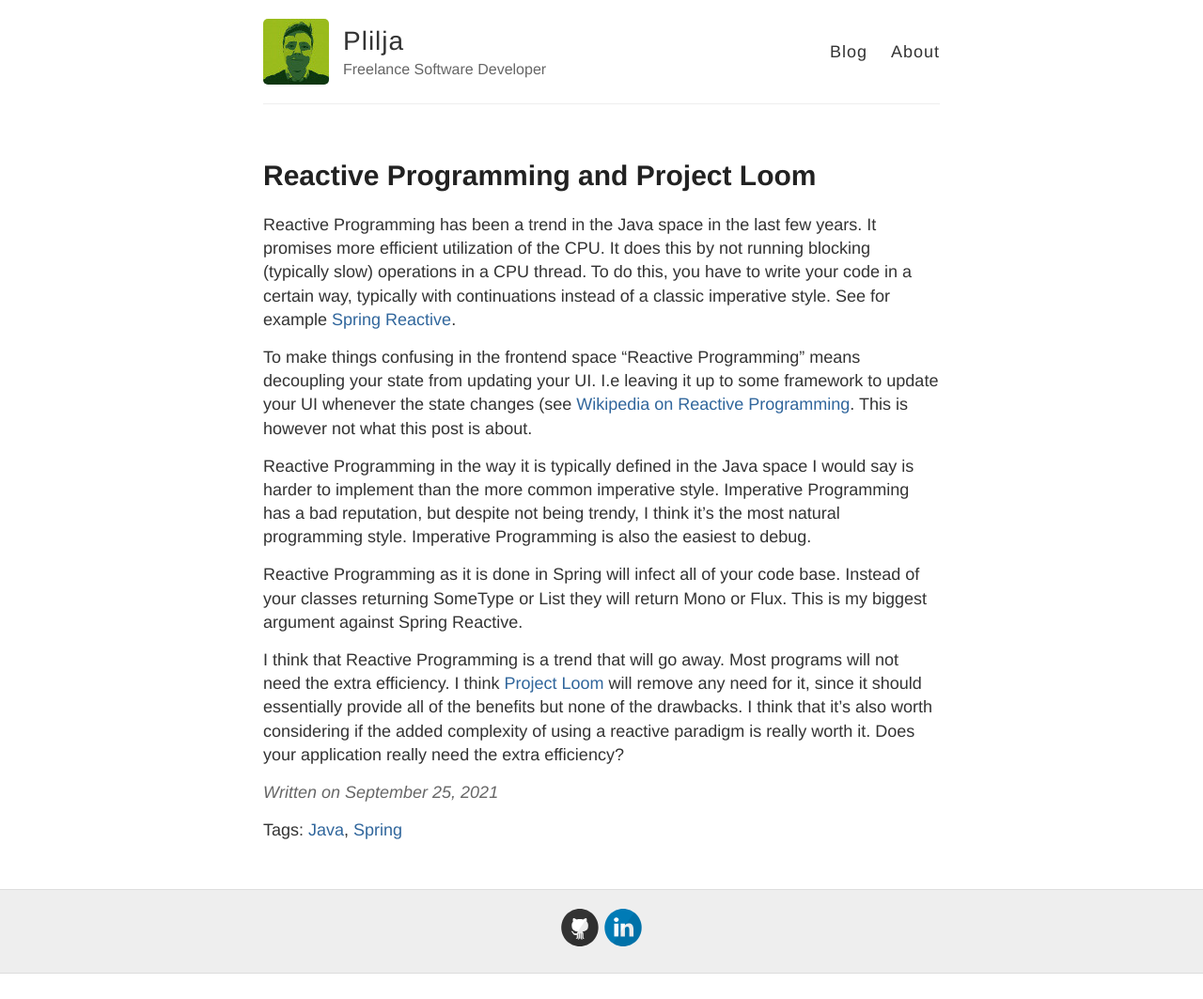
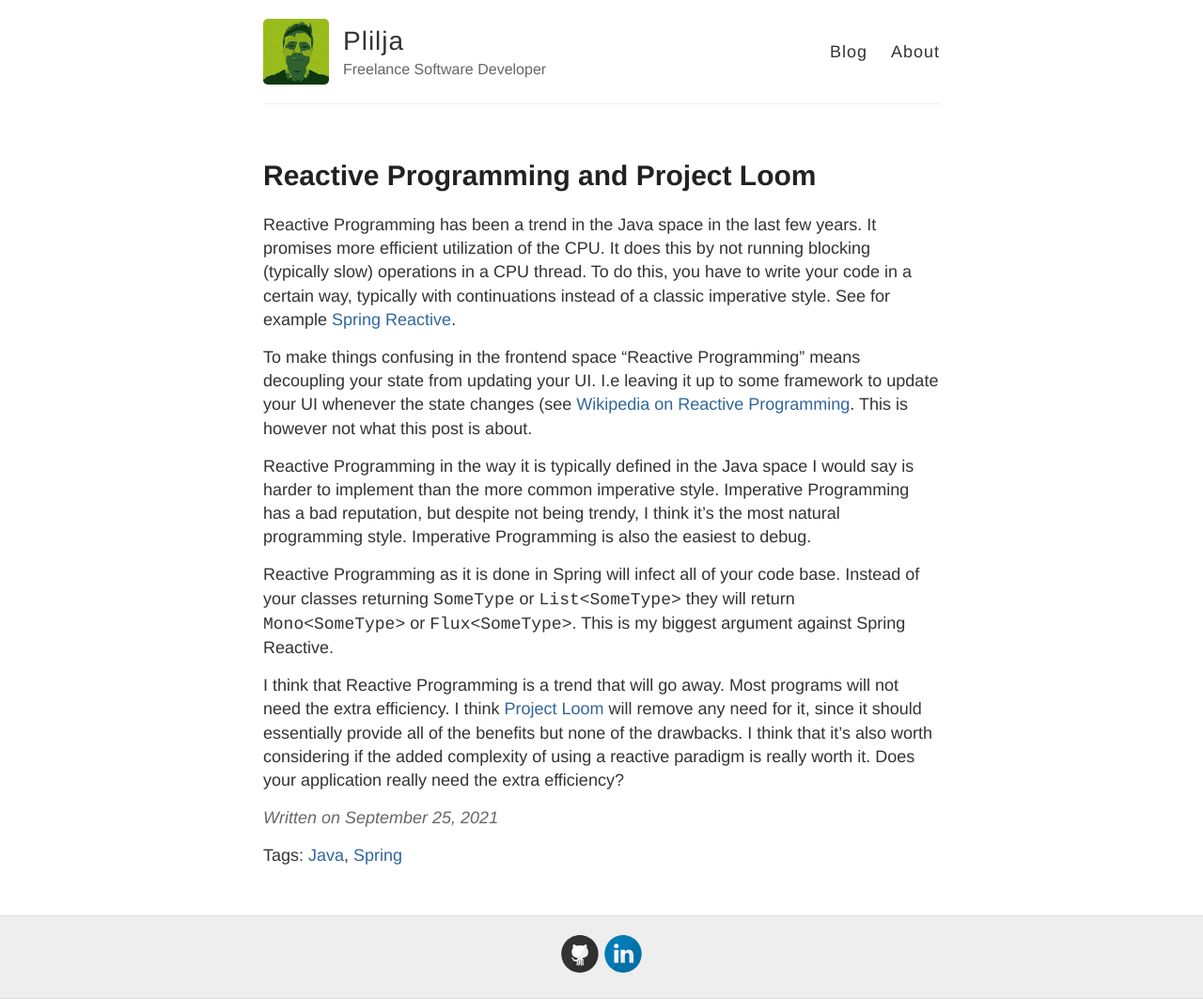
Before and after one commit to plilja/plilja.github.io, a Jekyll site: the page built from _posts/2021-09-25-reactive-programming-and-project-loom.md, in a window 1280 px wide. Shown: the whole page at 94% size. Built offline with Jekyll 4.4.1, drawn with Linux system fonts in a browser that asks for light colours; before the commit the page ends 1036 px from its top, so only the background shows below that.

Commit message:
Update post

```diff
--- a/_posts/2021-09-25-reactive-programming-and-project-loom.md
+++ b/_posts/2021-09-25-reactive-programming-and-project-loom.md
@@ -24,8 +24,8 @@
 programming style. Imperative Programming is also the easiest to debug.
 
 Reactive Programming as it is done in Spring will infect all of your
-code base. Instead of your classes returning SomeType or List<SomeType>
-they will return Mono<SomeType> or Flux<SomeType>. This is my biggest
+code base. Instead of your classes returning `SomeType` or `List<SomeType>`
+they will return `Mono<SomeType>` or `Flux<SomeType>`. This is my biggest
 argument against Spring Reactive.
 
 I think that Reactive Programming is a trend that will go away. Most
```
